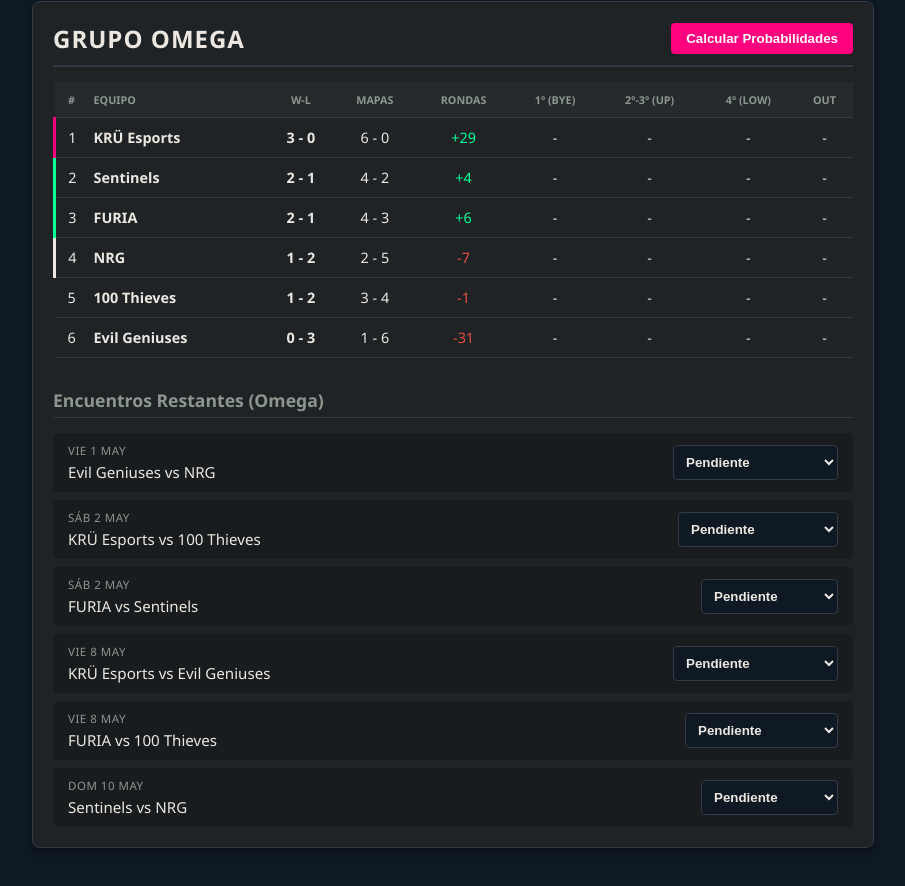
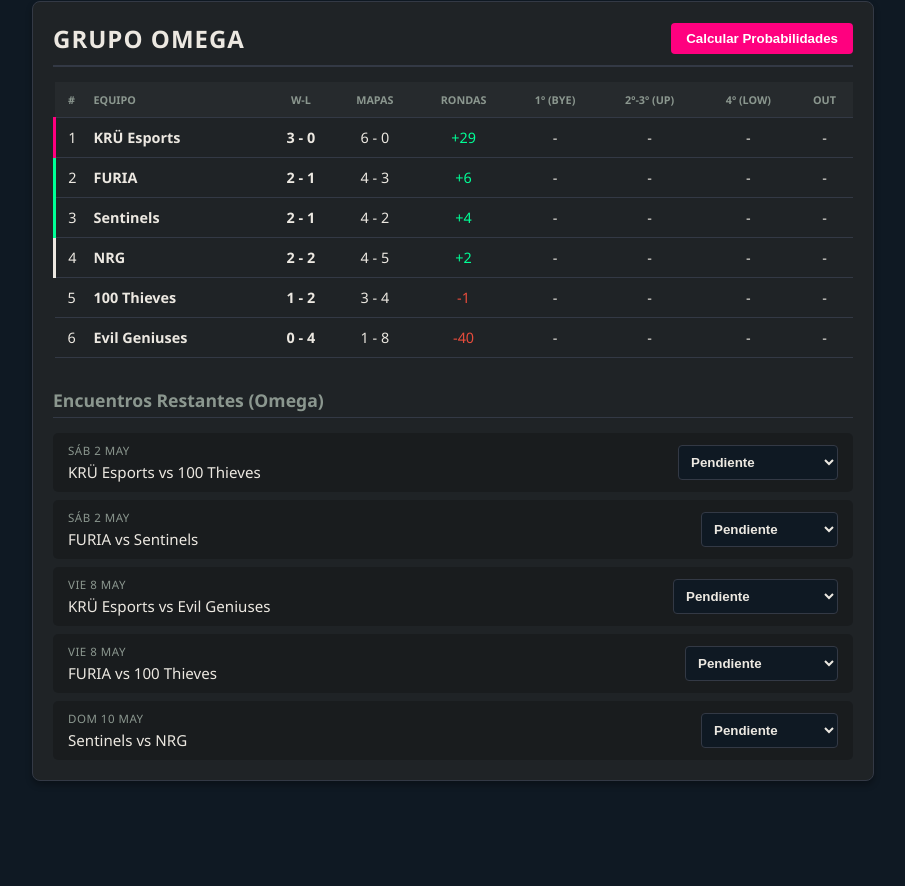
Before and after one commit to brAvEiitoOr/vct-americas-2026-s1-pred, a plain HTML site: page index.html in a window 1280 px wide. Shown: the part 1100-1986 px from the top of the page, without its empty margins (187-1092 px from the left). After the commit the page ends 1941 px from the top, so only its background shows below. Drawn offline with Linux system fonts and the light colour scheme.

Commit message:
EG-NRG result

```diff
--- a/index.html
+++ b/index.html
@@ -233,6 +233,7 @@
                 { t1:"FURIA",         t2:"KRÜ Esports",    s1:0, s2:2, maps:[{r1:4,r2:13},{r1:10,r2:13}] },
                 { t1:"NRG",           t2:"100 Thieves",    s1:2, s2:1, maps:[{r1:9,r2:13},{r1:13,r2:10},{r1:13,r2:2}] },
                 { t1:"Evil Geniuses", t2:"Sentinels",      s1:0, s2:2, maps:[{r1:7,r2:13},{r1:11,r2:13}] },
+                { t1:"Evil Geniuses", t2:"NRG",            s1:0, s2:2, maps:[{r1:8,r2:13},{r1:9,r2:13}] },
             ];
 
             const alphaRemaining = [
@@ -245,7 +246,6 @@
             ];
 
             const omegaRemaining = [
-                { t1:"Evil Geniuses",  t2:"NRG",           date:"Vie 1 May",  s1:null, s2:null, maps:null },
                 { t1:"KRÜ Esports",    t2:"100 Thieves",   date:"Sáb 2 May",  s1:null, s2:null, maps:null },
                 { t1:"FURIA",          t2:"Sentinels",     date:"Sáb 2 May",  s1:null, s2:null, maps:null },
                 { t1:"KRÜ Esports",    t2:"Evil Geniuses", date:"Vie 8 May",  s1:null, s2:null, maps:null },
```
